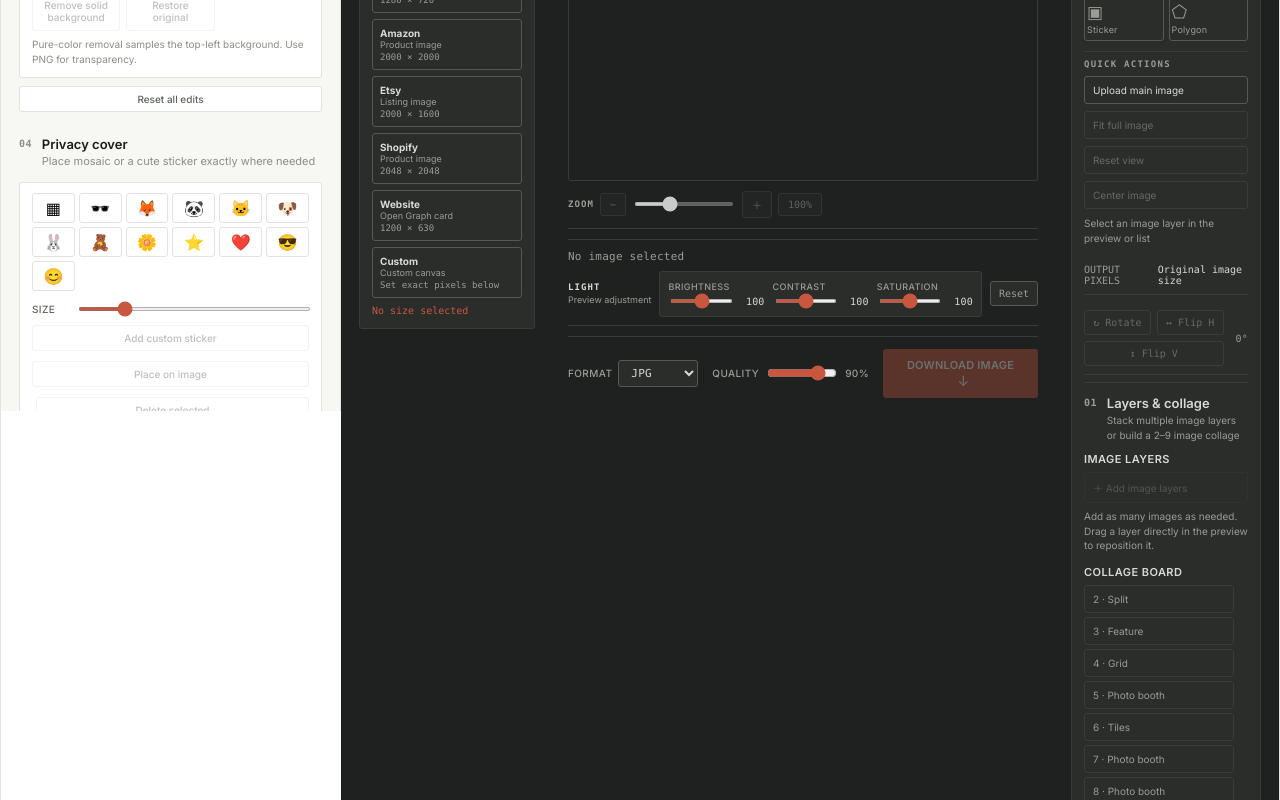
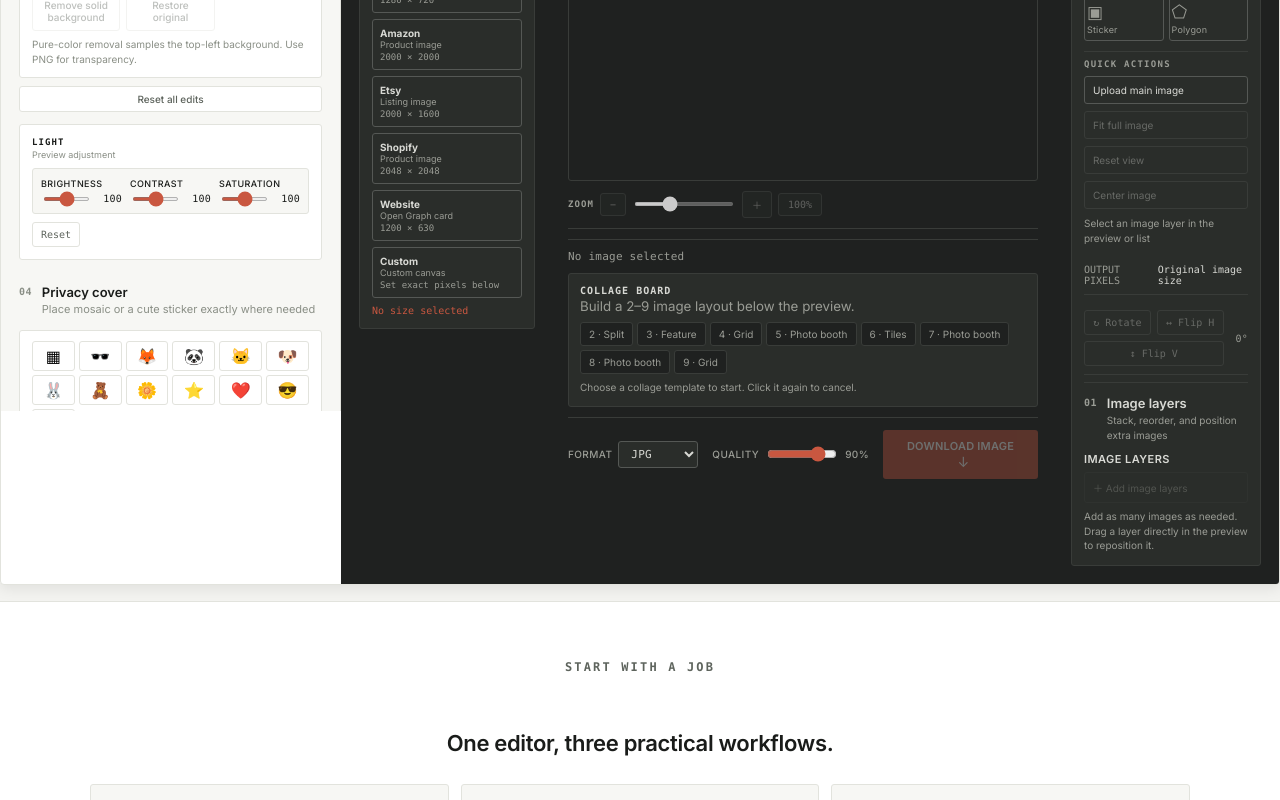
Before and after one commit to samzixiao/image-tools-site, a React (Vite) app: page / in a window 1280 px wide. Shown: the part 660-1460 px from the top of the page. Built offline with nearby package versions, Linux system fonts and the light colour scheme; a web font is replaced by a local one.

Commit message:
Separate shape zoom and organize editor panels

```diff
--- a/src/App.css
+++ b/src/App.css
@@ -1970,6 +1970,19 @@ footer {
   padding: 10px 0;
   border-bottom: 1px solid var(--border-dark);
 }
+.preview-zoom-row {
+  display: flex;
+  align-items: center;
+  gap: 14px;
+  border-bottom: 1px solid var(--border-dark);
+}
+.preview-zoom-row .preview-canvas-tools,
+.preview-zoom-row .preview-shape-tools {
+  flex: 1 1 0;
+  min-width: 0;
+  border-bottom: 0;
+}
+.preview-zoom-row .preview-canvas-tools > span { display: none; }
 .preview-canvas-tools > strong {
   color: var(--text-on-dark-muted);
   font: 600 9px var(--font-mono);
@@ -2257,6 +2270,86 @@ footer {
 }
 .preview-shape-tools button:disabled { opacity: 0.35; }
 .preview-shape-tools input { width: 100px; accent-color: var(--accent); height: 4px; }
+.main-shape-frame {
+  position: absolute;
+  z-index: 1;
+  inset: 0;
+  overflow: hidden;
+  pointer-events: none;
+}
+.main-shape-frame .preview-image {
+  width: 100%;
+  height: 100%;
+  max-width: none;
+  max-height: none;
+  display: block;
+}
+.preview-collage-dock {
+  display: grid;
+  gap: 8px;
+  margin-top: 10px;
+  padding: 11px;
+  border: 1px solid var(--border-dark);
+  border-radius: var(--r-md);
+  background: var(--bg-workspace-soft);
+}
+.preview-collage-heading { display: grid; gap: 2px; }
+.preview-collage-heading b {
+  color: var(--text-on-dark);
+  font: 600 10px var(--font-mono);
+  letter-spacing: .1em;
+}
+.preview-collage-heading small,
+.preview-collage-dock .layer-section small,
+.preview-collage-dock .layer-controls label {
+  color: var(--text-on-dark-muted);
+}
+.preview-collage-dock .layers-panel {
+  margin: 0;
+  padding: 0;
+  border: 0;
+  background: transparent;
+}
+.preview-collage-dock .collage-templates button,
+.preview-collage-dock .layer-list button,
+.preview-collage-dock .layer-controls button {
+  border-color: var(--border-dark);
+  background: var(--bg-workspace);
+  color: var(--text-on-dark-muted);
+}
+.preview-collage-dock .collage-templates button.active,
+.preview-collage-dock .layer-list button.active {
+  border-color: var(--accent);
+  background: var(--accent-soft);
+  color: var(--accent);
+}
+.preview-collage-dock select {
+  border-color: var(--border-dark);
+  background: var(--bg-workspace);
+  color: var(--text-on-dark);
+}
+.controls .preview-adjustments {
+  grid-template-columns: 1fr;
+  padding: 12px;
+  margin: 12px 0;
+  border: 1px solid var(--border);
+  border-radius: var(--r-md);
+  background: var(--bg-panel);
+}
+.controls .preview-adjustments .adjustments {
+  background: var(--bg-panel-muted);
+  border-color: var(--border);
+}
+.controls .preview-adjustments .adjustments label,
+.controls .preview-adjustments .adjustments b,
+.controls .adjustment-label b { color: var(--text); }
+.controls .adjustment-label small { color: var(--text-faint); }
+.controls .adjustments-reset {
+  justify-self: start;
+  border-color: var(--border);
+  background: var(--bg-panel);
+  color: var(--text-muted);
+}
 .preview-transform {
   display: flex;
   justify-content: space-between;
--- a/src/App.tsx
+++ b/src/App.tsx
@@ -1613,7 +1613,6 @@ function App() {
     objectPosition: "center" as const,
     transform: `translate(${imageOffset.x * 100}cqw, ${imageOffset.y * 100}cqw) scale(${zoom}) rotate(${rotation}deg) scaleX(${flipX ? -1 : 1}) scaleY(${flipY ? -1 : 1})`,
     filter: filterValue,
-    ...(shape === "original" ? {} : shapePreviewStyle(shape, shapeScale, polygonPoints)),
   };
   const selectedMarker = dimensionMarkers.find(
     (marker) => marker.id === selectedMarkerId,
@@ -1753,9 +1752,9 @@ function App() {
     setSelectedTextId((current) => current === id ? fallback?.id ?? null : current);
     setEditingTextId((current) => current === id ? null : current);
   }
-  const layersModule = (
+  const imageLayersModule = (
     <>
-      <Step n="01" title="Layers & collage" sub="Stack multiple image layers or build a 2–9 image collage" />
+      <Step n="01" title="Image layers" sub="Stack, reorder, and position extra images" />
       <div className="layers-panel">
         <div className="layer-section">
           <b>Image layers</b>
@@ -1765,7 +1764,6 @@ function App() {
             <div className="layer-list">
               {url && <div className="layer-row"><button className={selectedBaseImage ? "active" : ""} onClick={toggleBaseImage}>Base image · {fileName || "Image"}</button><button className="layer-delete" type="button" aria-label="Delete main image" onClick={removeBaseImage}>×</button></div>}
               {imageLayers.map((layer, index) => <button key={layer.id} className={layer.id === selectedImageLayerId ? "active" : ""} onClick={() => toggleImageLayer(layer.id)}>Layer {index + 1} · {layer.name}</button>)}
-              {collageImages.map((item, index) => <button key={`collage-${item.id}`} className={item.id === selectedCollageImageId ? "active" : ""} onClick={() => toggleCollageImage(item.id)}>Collage {index + 1} · {item.name}</button>)}
             </div>
           )}
           {selectedImageLayer && (
@@ -1778,8 +1776,14 @@ function App() {
           )}
           <small>Add as many images as needed. Drag a layer directly in the preview to reposition it.</small>
         </div>
+      </div>
+    </>
+  );
+  const collageModule = (
+    <section className="preview-collage-dock" aria-label="Collage board">
+      <div className="preview-collage-heading"><b>COLLAGE BOARD</b><small>Build a 2–9 image layout below the preview.</small></div>
+      <div className="layers-panel">
         <div className="layer-section collage-section">
-          <b>Collage board</b>
           <div className="collage-templates">
             {collageTemplates.map((template) => <button key={template.id} className={template.id === collageTemplateId ? "active" : ""} onClick={() => { const isCancel = template.id === collageTemplateId; setCollageTemplateId(isCancel ? null : template.id); collageUploadStartRef.current = null; setCollageUploadStart(null); setSelectedCollageImageId(null); setSelectedBaseImage(false); if (!isCancel) setCollageImages((current) => current.filter((item) => item.slotIndex < template.slots.length)); }}>{template.label}</button>)}
           </div>
@@ -1797,7 +1801,7 @@ function App() {
           <small>{selectedCollageTemplate ? `${selectedCollageTemplate.slots.length} slots · click an empty tile in the preview to add images one by one. Select a tile, then use the preview controls below to zoom and drag it into position.` : "Choose a collage template to start. Click it again to cancel."}</small>
         </div>
       </div>
-    </>
+    </section>
   );
   const textModule = (
     <>
@@ -2061,6 +2065,7 @@ function App() {
             </div>
             </div>
             {textModule}
+            {adjustmentsModule}
             <Step
               n="04"
               title="Privacy cover"
@@ -2593,7 +2598,13 @@ function App() {
                       }}
                     />
                   )}
-                  {url && <img src={url} alt="Preview" className="preview-image" style={previewStyle} />}
+                  {url && (shape === "original" ? (
+                    <img src={url} alt="Preview" className="preview-image" style={previewStyle} />
+                  ) : (
+                    <div className={`main-shape-frame ${shape}`} style={shapePreviewStyle(shape, shapeScale, polygonPoints)}>
+                      <img src={url} alt="Preview" className="preview-image" style={previewStyle} />
+                    </div>
+                  ))}
                   {url && selectedBaseImage && <div className="base-image-selection" aria-label="Selected main image" />}
                   {selectedCollageTemplate?.slots.map((slot, index) => {
                     const item = collageImages.find((entry) => entry.slotIndex === index);
@@ -2853,6 +2864,7 @@ function App() {
                 </label>
               )}
             </div>
+            <div className="preview-zoom-row">
               <div className="preview-canvas-tools" aria-label="Canvas controls">
                 <strong>ZOOM</strong>
                 <button onClick={() => setActivePreviewZoom(activePreviewZoom - 0.1)} disabled={!url && !selectedCollageImage}>−</button>
@@ -2868,7 +2880,6 @@ function App() {
                 />
                 <button onClick={() => setActivePreviewZoom(activePreviewZoom + 0.1)} disabled={!url && !selectedCollageImage}>＋</button>
                 <button onClick={resetActivePreviewZoom} disabled={!url && !selectedCollageImage}>{selectedCollageImage ? `Tile ${selectedCollageImage.slotIndex + 1} · ` : ""}{Math.round(activePreviewZoom * 100)}%</button>
-              <span></span>
               </div>
               {(shape !== "original" || (selectedCollageImage !== undefined && selectedCollageImage.shape !== "original")) && (
                 <div className="preview-shape-tools" aria-label="Shape scale controls">
@@ -2879,6 +2890,7 @@ function App() {
                   <button onClick={() => setActiveShapeScale(1)} disabled={!canAdjustActiveShape}>{Math.round(activeShapeScale * 100)}%</button>
                 </div>
               )}
+            </div>
             <div className="preview-foot">
               <span>
                 {url
@@ -2888,7 +2900,7 @@ function App() {
                   : "No image selected"}
               </span>
             </div>
-            {adjustmentsModule}
+            {collageModule}
             <div className="export">
               <label>
                 Format{" "}
@@ -2984,7 +2996,7 @@ function App() {
                 <span>{rotation}°</span>
               </div>
               <div className="preview-layers-dock">
-                {layersModule}
+                {imageLayersModule}
               </div>
               {url && (
                 <button className="danger-action" type="button" onClick={removeBaseImage}>
```
Also changed, not shown: scripts/editor-contract-check.mjs (+7 -1 lines). Lines whose indentation alone changed are shown as unchanged.
